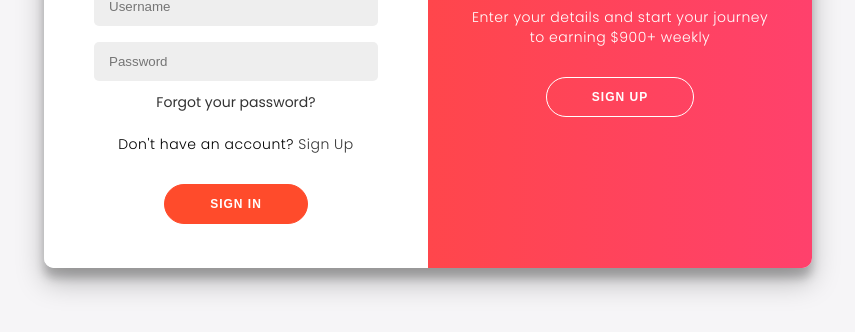
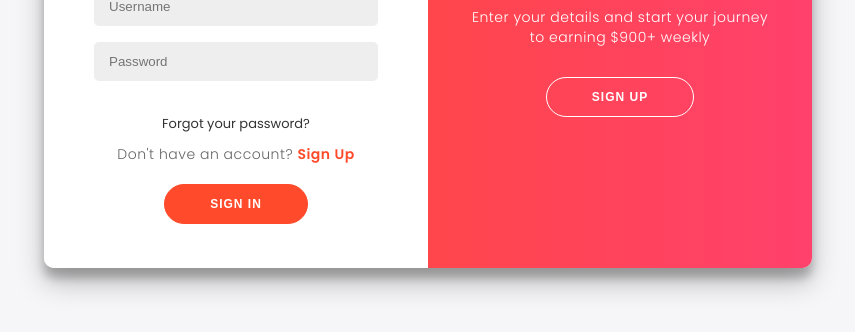
Before and after one commit to Phi-star/weeklypaystasks, a website: page index.html in a window 1280 px wide. Shown: the part 352-684 px from the top of the page, without its empty margins (212-1067 px from the left). Drawn offline with Linux system fonts and the light colour scheme.

Commit message:
Update styles.css

```diff
--- a/styles.css
+++ b/styles.css
@@ -78,6 +78,30 @@ form {
     padding: 0 50px;
     height: 100%;
     text-align: center;
+}
+
+.form-footer {
+    width: 100%;
+    margin: 10px 0;
+    text-align: center;
+}
+
+.forgot-password {
+    display: block;
+    margin-bottom: 10px;
+    font-size: 13px;
+}
+
+.signup-prompt {
+    font-size: 14px;
+    color: #666;
+    margin: 10px 0;
+}
+
+.signup-prompt a {
+    color: #FF4B2B;
+    font-weight: 600;
+    margin: 0;
 }
 
 input {
@@ -293,4 +317,4 @@ input {
     .container.right-panel-active .sign-up-container {
         transform: none;
     }
-}
+    }
```
